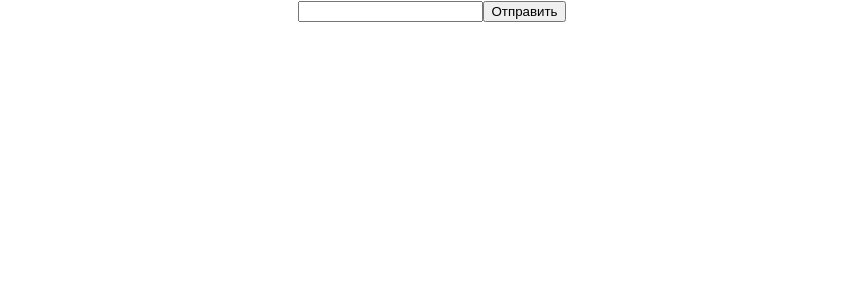
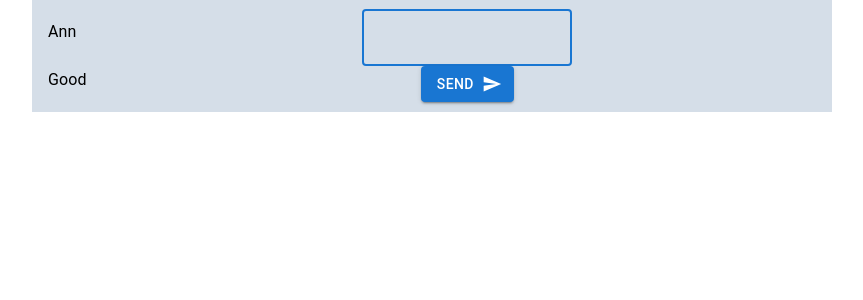
Before and after one commit to Fnomg/my-app-2, a React (Create React App) app: page / in a window 1280 px wide. Shown: the top 300 px of the page, without its empty margins (208-1071 px from the left). Built offline with nearby package versions, Linux system fonts and the light colour scheme.

Commit message:
lesson-3
material-ui
автофокус
массив чатов

```diff
--- a/src/App.css
+++ b/src/App.css
@@ -36,3 +36,24 @@
     transform: rotate(360deg);
   }
 }
+
+.content {
+  width: 100%;
+  max-width: 800px;
+  display: flex;
+  justify-content: center;
+  align-items: center;
+  flex-direction: row;
+  background-color: #d5dee8;
+  margin: 0 auto;
+}
+
+.box {
+  width: 70%;
+  display: flex;
+  justify-content: center;
+  align-items: center;
+  flex-direction: column;
+  background-color: #d5dee8;
+  margin: 0 auto;
+}
--- a/src/App.jsx
+++ b/src/App.jsx
@@ -1,42 +1,19 @@
 import './App.css';
-import {useEffect, useState} from "react";
-import { v4 as uuidv4 } from 'uuid';
-import {Message} from "./components/Messages";
+import * as React from 'react';
+import {Sidebar} from "./components/Sidebar/Sidebar";
+import {MainSection} from "./components/MainSection/MainSection";
 
-function App() {
-
-  const [messageList, setMessageList] = useState([]);
-  const [message, setMessage] = useState('');
-
-  useEffect(() => {
-    let timer;
-    if (messageList.length !== 0 && messageList[messageList.length - 1]?.author !== 'Good') {
-      timer = setTimeout(() => sendMessage('Good'), 1500);
-    }
-    return () => clearTimeout(timer);
-  },[messageList, setMessage]);
-
-  const handleChangeMessageText = (e) => {
-    setMessage(e.target.value)
-  }
-
-  function sendMessage (author){
-    let newMessage = {
-      id: uuidv4(),
-      author: author,
-      text: message !== '' ? message : 'Приветики'
-    }
-    setMessage('')
-    setMessageList([...messageList, newMessage]);
-  }
+const App = () => {
 
   return (
-    <div className="App">
-      <Message messages={messageList}/>
-      <input type="text" onChange={handleChangeMessageText} value={message}/>
-      <button onClick={() => sendMessage('Ann')}>Отправить</button>
-    </div>
-  );
+    <>
+      <div className="content">
+        <Sidebar />
+        <MainSection />
+      </div>
+    </>
+
+  )
 }
 
 export default App;
--- /dev/null
+++ b/src/components/MainSection/MainSection.js
@@ -0,0 +1,61 @@
+import React, {useEffect, useRef, useState} from "react";
+import {Messages} from "../Messages/Messages";
+import {Button, TextField} from "@mui/material";
+import SendIcon from "@mui/icons-material/Send";
+import {v4 as uuidv4} from "uuid";
+
+export const MainSection = () => {
+
+  const [messageList, setMessageList] = useState([]);
+  const [textMessage, setTextMessage] = useState('');
+  const ref = useRef(null);
+
+  useEffect(() => {
+    let timer;
+    if (messageList.length !== 0 && messageList[messageList.length - 1]?.author !== 'Good') {
+      timer = setTimeout(() => sendNewMessage(), 1500);
+    }
+    return () => clearTimeout(timer);
+  },[messageList]);
+
+  useEffect(()=>{
+    ref.current?.focus();
+  })
+
+
+  function sendNewMessage (author = 'Good'){
+    let newMessage = {
+      id: uuidv4(),
+      author: author,
+      text: textMessage !== '' ? textMessage : 'Заглушка для робота'
+    }
+    setTextMessage('')
+    setMessageList([...messageList, newMessage]);
+    console.log(newMessage)
+  }
+
+  const handleTextChange = (e) => {
+    setTextMessage(e.target.value)
+  }
+
+  console.log(messageList)
+
+
+  return (
+    <div className="box">
+      <Messages messageList={messageList}/>
+      <TextField
+        id="outlined-multiline-flexible"
+        multiline
+        maxRows={4}
+        value={textMessage}
+        onChange={handleTextChange}
+        autoFocus
+        inputRef={ref}
+      />
+      <Button onClick={()=>sendNewMessage('Ann')} variant="contained" endIcon={<SendIcon />} >
+        Send
+      </Button>
+    </div>
+  )
+}
--- /dev/null
+++ b/src/components/Message/Message.css
@@ -0,0 +1,7 @@
+.message {
+    align-self: flex-end;
+}
+
+.messageGood {
+    align-self: flex-start;
+}
--- /dev/null
+++ b/src/components/Message/Message.jsx
@@ -0,0 +1,21 @@
+import * as React from 'react';
+import Card from '@mui/material/Card';
+import CardContent from '@mui/material/CardContent';
+import Typography from '@mui/material/Typography';
+import  "./Message.css";
+
+
+export const Message = ({ message }) => {
+  return (
+    <Card style={{ width: '300px'}} variant="outlined" className={message.author === 'Good' ? 'messageGood' : 'message'}>
+      <CardContent>
+        <Typography sx={{ fontSize: 14 }} color="text.secondary" gutterBottom>
+          { message.text }
+        </Typography>
+        <Typography sx={{ fontSize: 14 }} color="text.secondary" gutterBottom>
+          { message.author }
+        </Typography>
+      </CardContent>
+    </Card>
+  );
+}
--- a/src/components/Messages.jsx
+++ /dev/null
@@ -1,16 +0,0 @@
-import React from "react";
-
-export const Message = ({ messages }) => {
-  return (
-    <div>
-      {messages.map((message) => {
-        return (
-          <div key={message.id}>
-            <div>{message.author}</div>
-            <div>{message.text}</div>
-          </div>
-        )
-      })}
-    </div>
-  )
-}
--- /dev/null
+++ b/src/components/Messages/Messages.css
@@ -0,0 +1,6 @@
+.messages {
+    text-align: center;
+    display: flex;
+    flex-direction: column;
+    width: 80%;
+}
--- /dev/null
+++ b/src/components/Messages/Messages.jsx
@@ -0,0 +1,13 @@
+import  "./Messages.css";
+import {Message} from "../Message/Message";
+
+export const Messages = ({ messageList }) => {
+
+  return (
+    <div className="messages">
+      {messageList.map((message) => (
+        <Message message={message} key={message.id} />
+      ))}
+    </div>
+  )
+};
--- /dev/null
+++ b/src/components/Sidebar/Sidebar.js
@@ -0,0 +1,29 @@
+import React from "react";
+import ListItemButton from "@mui/material/ListItemButton";
+import ListItemText from "@mui/material/ListItemText";
+import List from "@mui/material/List";
+import {v4 as uuidv4} from "uuid";
+
+export const Sidebar = () => {
+
+  const chatLists = [
+    {
+      id: uuidv4(),
+      name: 'Ann'
+    },
+    {
+      id: uuidv4(),
+      name: 'Good'
+    }
+  ];
+
+  return (
+    <List component="nav" aria-label="secondary mailbox folder" className='nav'>
+      {chatLists.map((chat) => (
+        <ListItemButton key={chat.id}>
+          <ListItemText primary={chat.name}/>
+        </ListItemButton>
+      ))}
+    </List>
+  )
+}
```
Also changed, not shown: package.json (+7 -3 lines), 1 other file (tests, documents, lock files or other folders).
